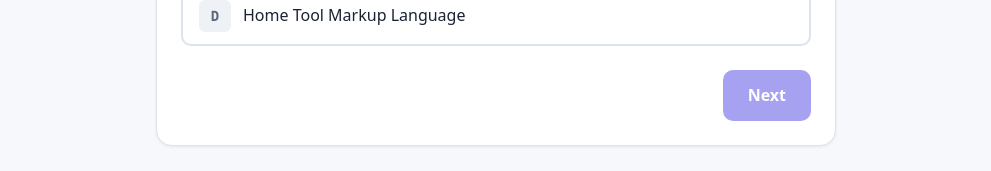
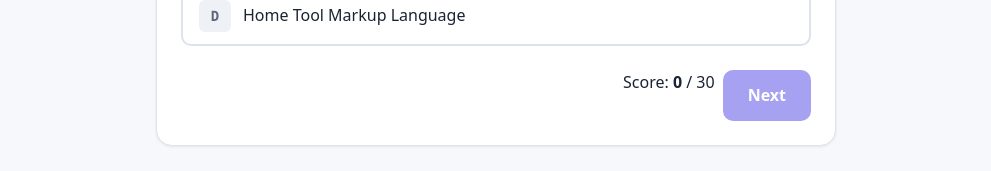
Before and after one commit to sieve-dev-sudo/dev-quiz-platform, a React (Vite) app: page /quiz in a window 1280 px wide. Shown: the part 461-632 px from the top of the page, without its empty margins (144-1135 px from the left). Built offline with nearby package versions, Linux system fonts and the light colour scheme.

Commit message:
feat: show feedback and live score in Quiz page

```diff
--- a/src/pages/Quiz.jsx
+++ b/src/pages/Quiz.jsx
@@ -1,6 +1,7 @@
 import { useEffect } from 'react'
 import { Link, useSearchParams } from 'react-router-dom'
 import QuestionCard from '../components/QuestionCard'
+import AnswerFeedback from '../components/AnswerFeedback'
 import { getCategoryById, getDifficultyById } from '../data/categories'
 import { QUIZ_STATUS } from '../context/quizReducer'
 import { useQuiz } from '../hooks/useQuiz'
@@ -92,12 +93,17 @@ function Quiz() {
       />
 
       {currentAnswer && (
-        <p className="text-muted">
-          {currentAnswer.isCorrect ? 'Correct!' : 'Wrong answer.'} Score: {score}
-        </p>
+        <AnswerFeedback
+          isCorrect={currentAnswer.isCorrect}
+          correctAnswer={currentQuestion.options[currentQuestion.answerIndex]}
+          explanation={currentQuestion.explanation}
+        />
       )}
 
       <div className="quiz-actions">
+        <span className="quiz-live-score">
+          Score: <strong>{score}</strong> / {totalQuestions}
+        </span>
         <button
           type="button"
           className="btn btn-primary"
```
